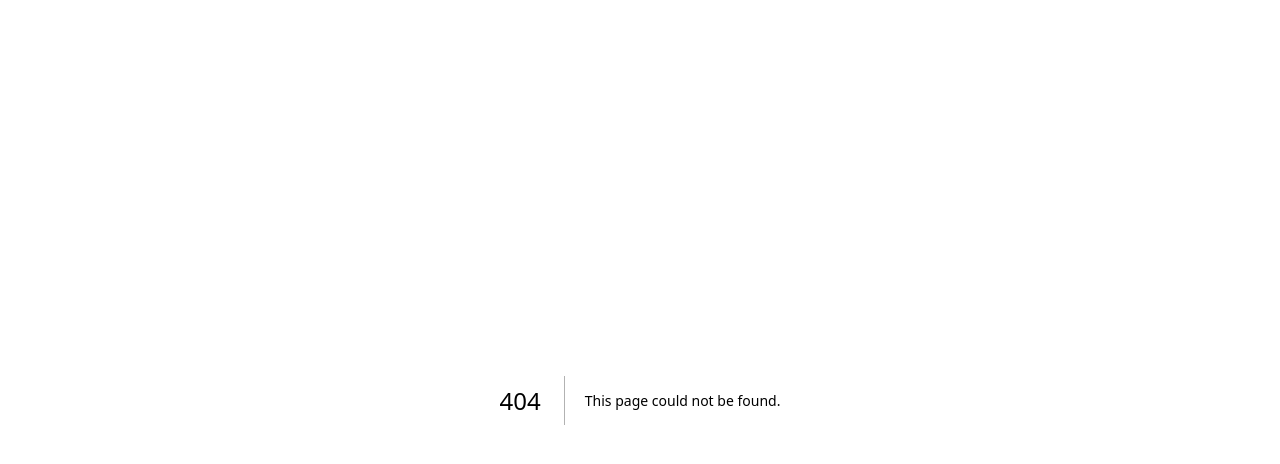
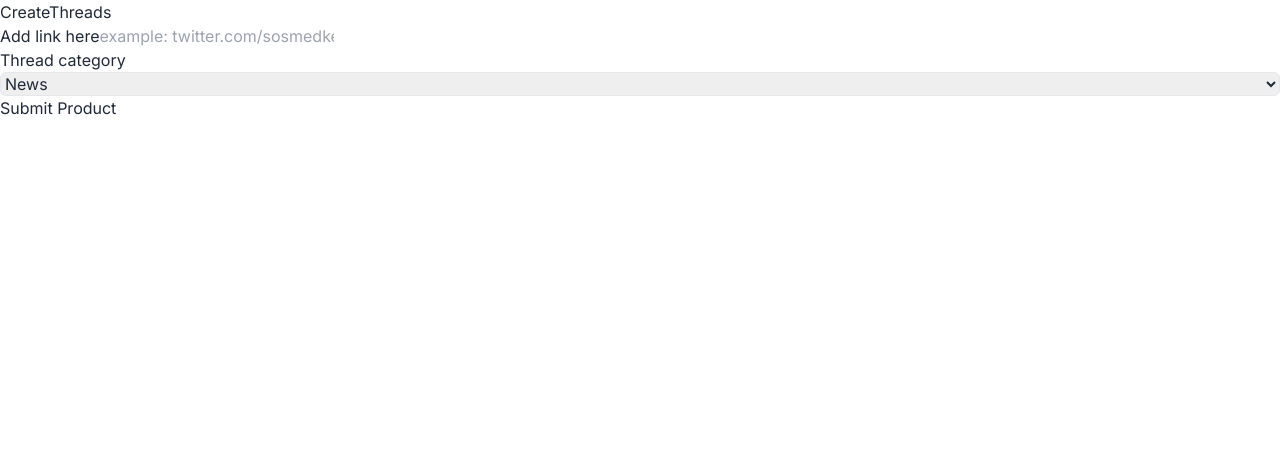
Before and after one commit to raihanizar/thread-center, a Next.js app: page /dashboard/new in a window 1280 px wide. Before the commit this address had no page. Shown: the top 464 px of the page. Built offline with nearby package versions, Linux system fonts and the light colour scheme.

Commit message:
backend API to create thread and sent to database

```diff
--- a/package.json
+++ b/package.json
@@ -13,11 +13,14 @@
     "bcrypt": "^5.1.1",
     "jose": "^5.2.3",
     "jsonwebtoken": "^9.0.2",
+    "lucide-react": "^0.358.0",
     "next": "14.1.3",
+    "node-fetch": "^3.3.2",
     "prisma": "^5.11.0",
     "react": "^18",
     "react-dom": "^18",
-    "react-hot-toast": "^2.4.1"
+    "react-hot-toast": "^2.4.1",
+    "react-tweet": "^3.2.0"
   },
   "devDependencies": {
     "autoprefixer": "^10.0.1",
--- a/src/app/api/v1/auth/login/route.js
+++ b/src/app/api/v1/auth/login/route.js
@@ -43,14 +43,8 @@ export async function POST(req) {
     // Buat token
     const token = sign(payload, process.env.JWT_SECRET, { expiresIn: "30d" });
     const res = NextResponse.json(
-      {
-        message: "Login succesful",
-        payload: payload,
-        token: token,
-      },
-      {
-        status: 200,
-      }
+      { data: payload, message: "Login succesfully" },
+      { status: 200 }
     );
     res.cookies.set("token", token);
 
--- /dev/null
+++ b/src/app/api/v1/threads/route.js
@@ -0,0 +1,88 @@
+import prisma from "@/utils/prisma";
+import { nanoid } from "nanoid";
+import { NextResponse } from "next/server";
+import fetch from "node-fetch";
+
+export async function POST(req) {
+  // add threads
+  const formData = await req.formData();
+
+  const id = nanoid();
+
+  const thread = formData.get("threadId");
+  const category = formData.get("category");
+  const userId = formData.get("userId");
+
+  const threadId = thread.split("/").pop();
+
+  console.log({ thread, category, userId, threadId });
+
+  try {
+    // Fetch tweet data from the provided URL
+    const response = await fetch(
+      `https://react-tweet.vercel.app/api/tweet/${threadId}`
+    );
+    const tweetData = await response.json();
+    console.log(tweetData);
+
+    // Extract the required fields from the tweet data
+    const url = thread;
+    const authorId = tweetData.data.user.id_str;
+    const content = tweetData.data.text;
+    const like_count = tweetData.data.favorite_count;
+    const created_at = new Date(tweetData.data.created_at);
+
+    console.log({ url, authorId, content, like_count });
+
+    // Check if a thread with the same tweetId already exists
+    const existingThread = await prisma.thread.findFirst({
+      where: {
+        threadId: threadId,
+      },
+    });
+
+    if (existingThread) {
+      console.error(`A thread with tweetId ${threadId} already exists.`);
+      return NextResponse.json(
+        {
+          errorMessage: `Can't create thread. Thread with id ${threadId} already exists.`,
+        },
+        {
+          status: 404, // Set the HTTP status code to 404 Not Found for duplicate data
+        }
+      );
+    }
+
+    const createThread = await prisma.thread.create({
+      data: {
+        id,
+        threadId,
+        category,
+        userId,
+        url,
+        authorId,
+        content,
+        like_count,
+        thread_date: created_at,
+      },
+    });
+
+    return NextResponse.json(
+      {
+        data: createThread,
+        message: "Create thread successful",
+      },
+      { status: 200 }
+    );
+  } catch (error) {
+    console.log(error);
+    return NextResponse.json(
+      {
+        errorMessage: "An error occurred while creating the thread.",
+      },
+      {
+        status: 500,
+      }
+    );
+  }
+}
--- /dev/null
+++ b/src/app/dashboard/new/page.js
@@ -0,0 +1,6 @@
+import { CreateThreads } from "@/components/CreateThreads";
+import React from "react";
+
+export default function page() {
+  return <CreateThreads />;
+}
--- /dev/null
+++ b/src/components/CreateThreads.jsx
@@ -0,0 +1,85 @@
+"use client";
+
+import React, { useState } from "react";
+import toast from "react-hot-toast";
+
+export const CreateThreads = () => {
+  const [twitterUrl, setTwitterUrl] = useState("");
+
+  function handleUrlInput(event) {
+    setTwitterUrl(event.target.value);
+  }
+
+  async function handleSubmitThread(formData) {
+    // check if url isBlank
+    if (!twitterUrl) {
+      toast.error("input thread url");
+      return;
+    }
+
+    // check if url valid and contain unnecessary white spaces
+
+    const trimmedUrl = twitterUrl.trim();
+    const regex = /^https?:\/\/twitter\.com\/[A-Za-z0-9_]+\/status\/\d{15,}$/;
+    if (!regex.test(trimmedUrl)) {
+      toast.error("Invalid thread URL. Please enter a valid thread URL.");
+      return;
+    }
+
+    const user = JSON.parse(localStorage.getItem("user"));
+    const userId = user.id;
+
+    formData.append("userId", userId);
+
+    const res = await fetch("/api/v1/threads", {
+      method: "POST",
+      body: formData,
+    });
+
+    // check duplicate thread
+    if (res.status === 404) {
+      const { errorMessage } = await res.json();
+      toast.error(errorMessage);
+      return;
+    }
+
+    const data = await res.json();
+    toast.success("Create thread success!");
+    console.log(data);
+  }
+
+  return (
+    <main>
+      <div>CreateThreads</div>
+
+      <form action={handleSubmitThread}>
+        <section>
+          <div>
+            <label>Add link here</label>
+            <input
+              name="threadId"
+              placeholder="example: twitter.com/sosmedkeras/status/1766114939583017046"
+              onChange={handleUrlInput}
+            />
+          </div>
+          <div className="flex flex-col">
+            <label>Thread category</label>
+            <select name="category" className="border rounded-md h-full">
+              <option value="NEWS">News</option>
+              <option value="POLITICS">Politics</option>
+              <option value="TECHNOLOGY">Technology</option>
+              <option value="ENTERTAINMENT">Entertainment</option>
+              <option value="SPORTS">Sports</option>
+              <option value="PERSONAL_DEVELOPMENT">Personal Development</option>
+              <option value="CULTURE">Culture</option>
+              <option value="EDUCATION">Education</option>
+              <option value="HUMOR">Humor</option>
+              <option value="HEALTH_AND_WELLNESS">Health and Wellness</option>
+            </select>
+          </div>
+        </section>
+        <button>Submit Product</button>
+      </form>
+    </main>
+  );
+};
--- a/src/components/auth/Login.jsx
+++ b/src/components/auth/Login.jsx
@@ -2,12 +2,21 @@
 import Link from "next/link";
 import { useState } from "react";
 import toast from "react-hot-toast";
+import { Eye, EyeOff } from "lucide-react";
 
 export const Login = () => {
   const [loginData, setLoginData] = useState({
     email: "",
     password: "",
   });
+
+  // const [showPassword, setShowPassword] = useState(false);
+
+
+  // ngintip password
+  // function togglePasswordVisibility() {
+  //   setShowPassword(!showPassword);
+  // }
 
   function handleChangeInput(event) {
     setLoginData({
@@ -38,6 +47,7 @@ export const Login = () => {
     }
 
     const { data, message } = await res.json();
+
     localStorage.setItem("user", JSON.stringify(data));
     toast.success(message);
     window.location.replace("/dashboard");
@@ -67,8 +77,11 @@ export const Login = () => {
                   className="input input-primary"
                 />
               </div>
-              <div className="flex flex-col space-y-2">
+
+              <div className="flex flex-col space-y-2 relative">
+                <label htmlFor="password">Password</label>
                 <div className="flex items-center">
+                  {/* <div className="flex items-center">
                     <label htmlFor="password">Password</label>
                     <Link
                       className="ml-auto inline-block text-sm underline"
@@ -76,15 +89,22 @@ export const Login = () => {
                     >
                       Forgot your password?
                     </Link>
-                </div>
+                  </div> */}
                   <input
                     required
                     name="password"
                     placeholder="password"
-                  type="password"
+                    type={showPassword ? "text" : "password"}
                     onChange={handleChangeInput}
-                  className="input input-primary"
+                    className="input input-primary w-full"
                   />
+                  {/* <div
+                    className="absolute top-14 right-3 transform -translate-y-1/2 cursor-pointer"
+                    onClick={togglePasswordVisibility}
+                  >
+                    {showPassword ? <Eye /> : <EyeOff />}{" "}
+                  </div> */}
+                </div>
               </div>
               <button
                 className="w-full btn btn-active"
```
Also changed, not shown: 2 other files (tests, documents, lock files or other folders). Lines whose indentation alone changed are shown as unchanged.
